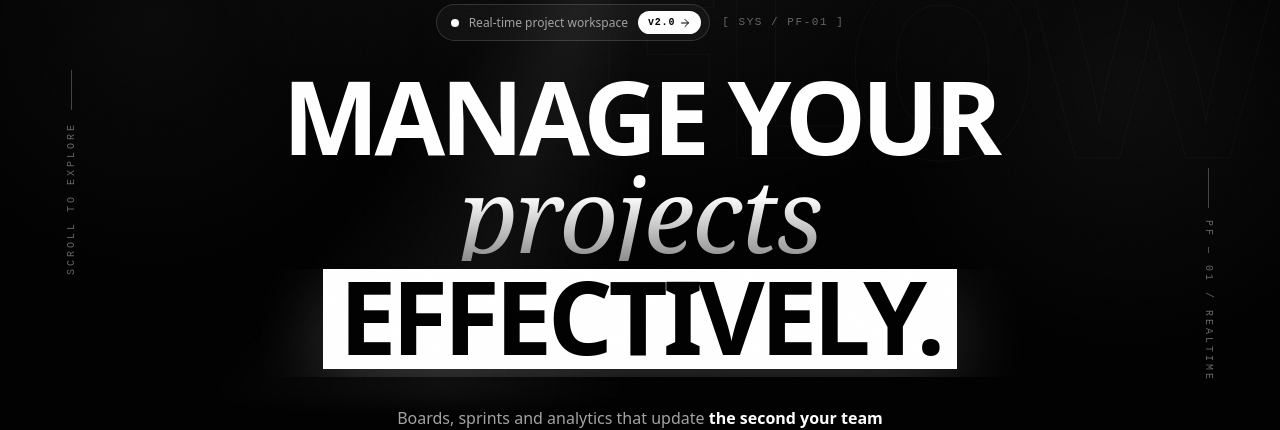
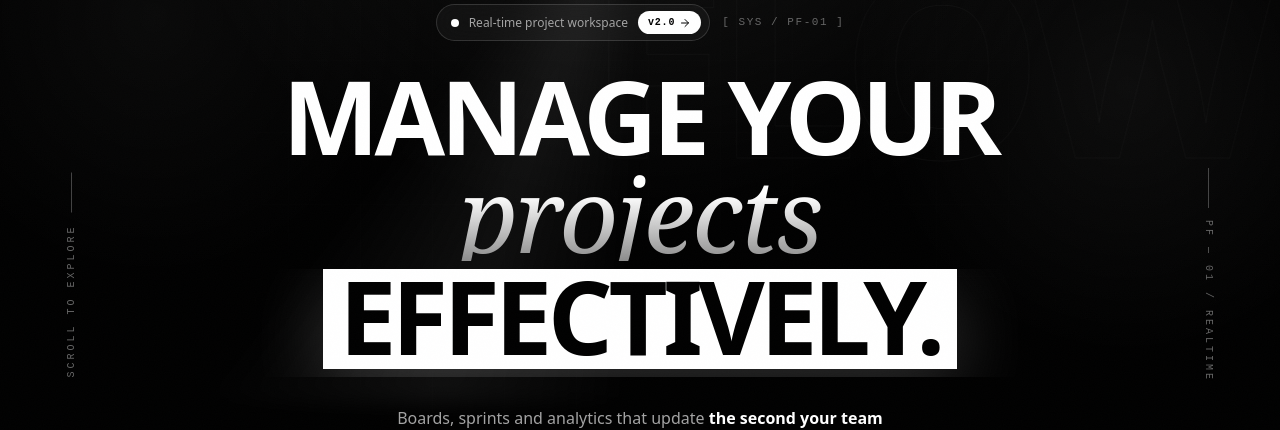
Before and after one commit to shivraj598/ProjectFlow, a React (Vite) app in the folder apps/web/: page / in a window 1280 px wide. Shown: the part 156-586 px from the top of the page. Built offline with nearby package versions, Linux system fonts and the light colour scheme.

Commit message:
fix: update side rail styles in LandingHero component for improved readability and consistency

```diff
--- a/apps/web/src/components/landing/hero.tsx
+++ b/apps/web/src/components/landing/hero.tsx
@@ -198,11 +198,11 @@ export function LandingHero() {
       {/* ================= TOP — copy ================= */}
       <div className="relative z-10 mx-auto w-full max-w-6xl px-4 pt-32 text-center sm:px-6 lg:pt-40">
         {/* side rails — desktop editorial */}
-        <span aria-hidden className="absolute left-0 top-1/2 hidden -translate-y-1/2 items-center gap-3 xl:flex" style={{ writingMode: "vertical-rl", transform: "rotate(180deg) translateY(50%)" }}>
+        <span aria-hidden className="absolute left-0 top-1/2 hidden -translate-y-1/2 rotate-180 items-center gap-3 [writing-mode:vertical-rl] xl:flex">
           <span className="font-mono text-[10px] uppercase tracking-[0.3em]" style={{ color: FAINT }}>Scroll to explore</span>
           <span className="mx-auto inline-block h-10 w-px bg-white/25" />
         </span>
-        <span aria-hidden className="absolute right-0 top-1/2 hidden -translate-y-1/2 items-center gap-3 xl:flex" style={{ writingMode: "vertical-rl" }}>
+        <span aria-hidden className="absolute right-0 top-1/2 hidden -translate-y-1/2 items-center gap-3 [writing-mode:vertical-rl] xl:flex">
           <span className="mx-auto inline-block h-10 w-px bg-white/25" />
           <span className="font-mono text-[10px] uppercase tracking-[0.3em]" style={{ color: FAINT }}>PF — 01 / Realtime</span>
         </span>
```
